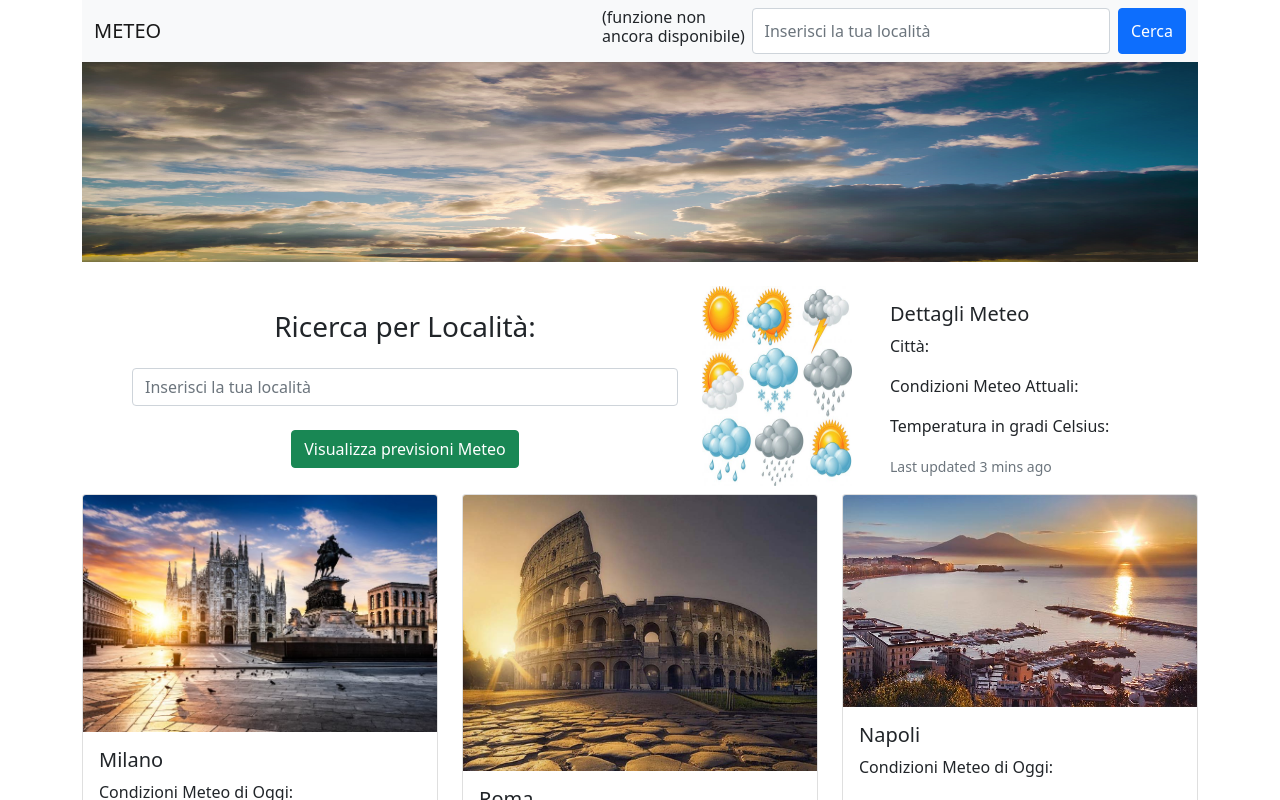
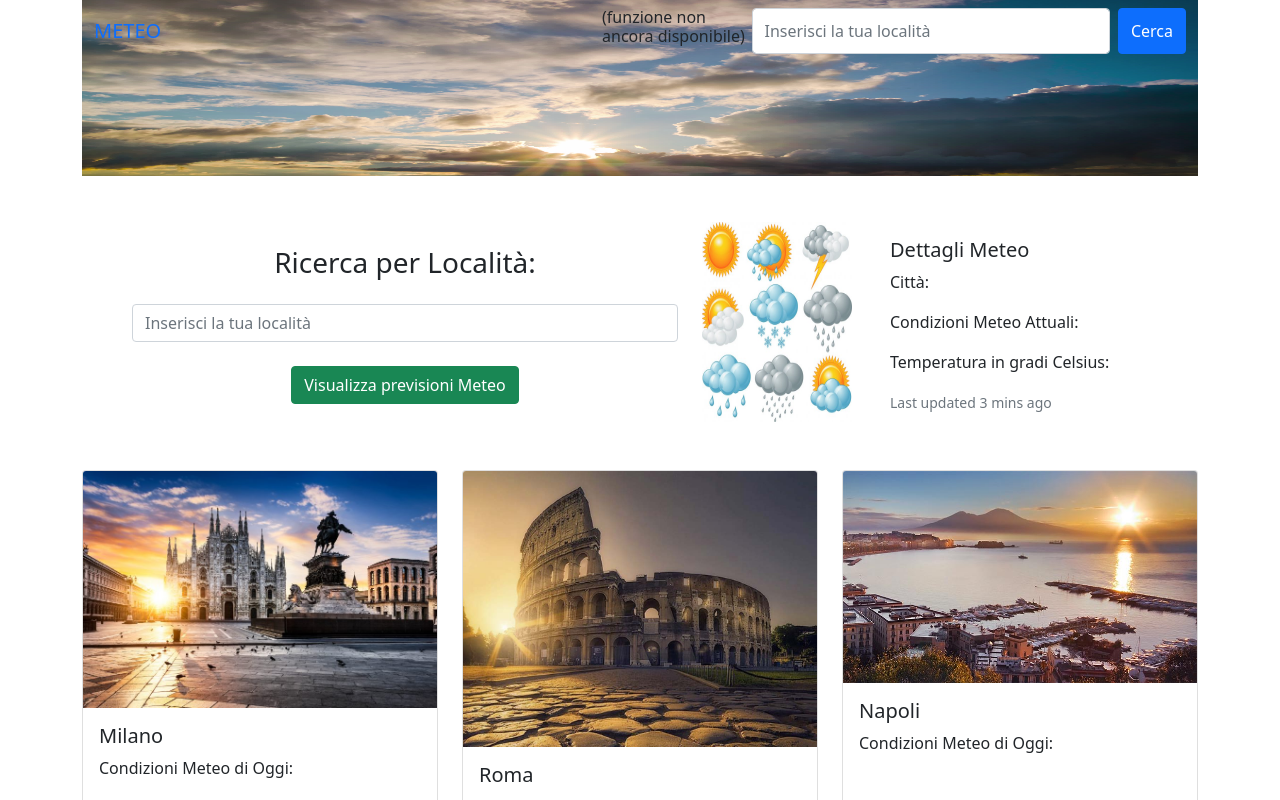
Before and after one commit to Domenic90/Meteo, an Angular app: page / in a window 1280 px wide. Shown: the top 800 px of the page. Built offline with nearby package versions, Linux system fonts and the light colour scheme.

Commit message:
seventh update

```diff
--- a/src/app/app.component.html
+++ b/src/app/app.component.html
@@ -1,9 +1,9 @@
 <div>
-<app-navbar></app-navbar>
+  <app-background></app-background>
 </div>
 
 <div>
-  <app-background></app-background>
+  <app-navbar></app-navbar>
 </div>
 
 <div>
--- a/src/app/footer/footer.component.html
+++ b/src/app/footer/footer.component.html
@@ -10,10 +10,9 @@
         <img src="assets/img/GitHub.png" style="width: 35px; height: 35px;">
       </a>
     </div>
-
     <div class="text-center p-3 text-black" style="background-color: rgba(0, 0, 0, 0.2);">
       © 2021 Copyright:
-      <a >Domenico D'antò</a>
+      <a>Domenico D'antò</a>
     </div>
 
   </footer>
--- a/src/app/navbar/navbar.component.css
+++ b/src/app/navbar/navbar.component.css
@@ -0,0 +1,4 @@
+.navbar{
+  position: relative;
+  bottom: 200px;
+}
--- a/src/app/navbar/navbar.component.html
+++ b/src/app/navbar/navbar.component.html
@@ -1,14 +1,14 @@
 <div class="container">
 
-  <nav class="navbar navbar-light bg-light " style="background-color:rgb(205, 236, 247)">
+  <nav class="navbar">
     <div class="container">
-      <a class="navbar-brand">METEO</a>
+      <a class="navbar-brand" >METEO</a>
       <form class="d-flex" [formGroup]="weatherSearchForm" (ngSubmit)="sendToAPIXU(weatherSearchForm.value)">
         <h6>(funzione non ancora disponibile)</h6>
-        <input class="form-control me-2" type="search" id="weatherLocation"  placeholder="Inserisci la tua località" formControlName="location"  aria-label="weatherLocation">
+        <input class="form-control me-2" type="search" id="weatherLocation" placeholder="Inserisci la tua località" formControlName="location"  aria-label="weatherLocation">
         <button type="submit" class="btn btn-primary">Cerca</button>
       </form>
     </div>
   </nav>
+
 </div>
-<br>
--- a/src/app/weather-app/weather-app.component.css
+++ b/src/app/weather-app/weather-app.component.css
@@ -1,4 +1,5 @@
 .container{
   position: relative;
   left: 50px;
+  bottom: 40px;
 }
```
Also changed, not shown: src/app/citta-principali/citta-principali.component.html (+0 -7 lines), src/app/background/background.component.css (line endings or trailing spaces).
